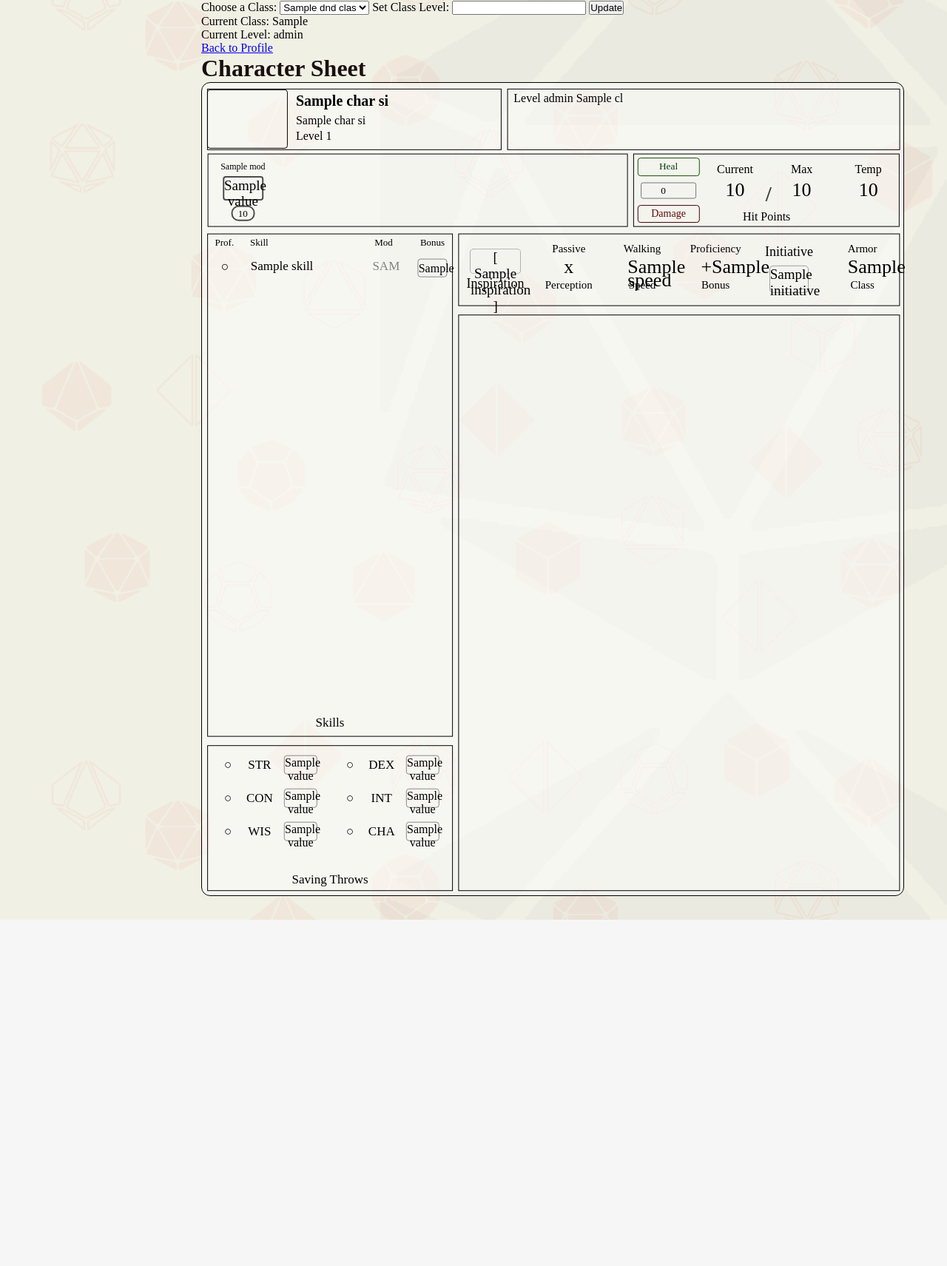
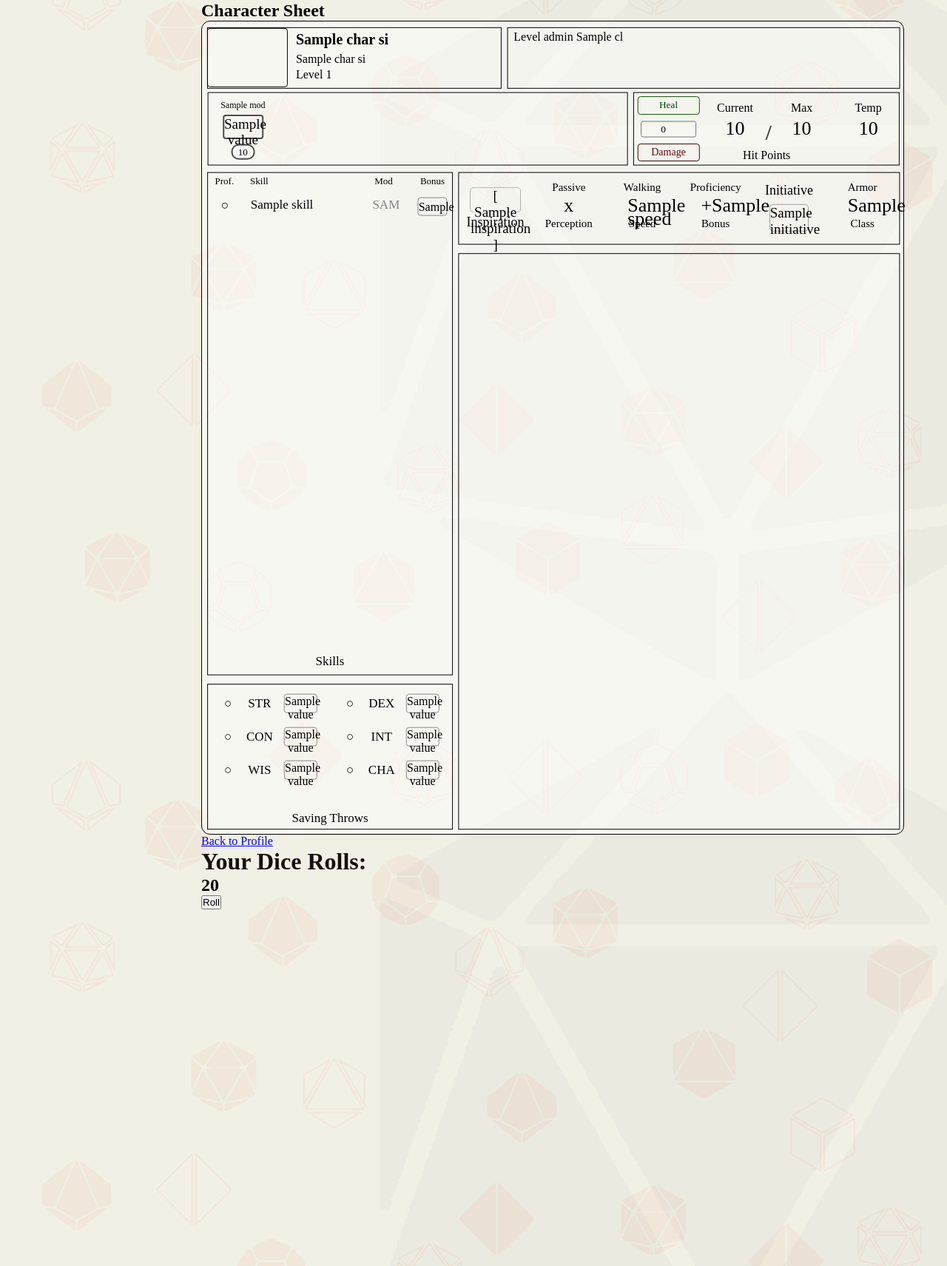
Before and after one commit to Sahmuraii/RoleInitative, a Flask app: template src/templates/character/character.html in a window 1280 px wide. Shown: the part 150-1861 px from the top of the page at 74% size. Before the commit the page ends 1393 px from the top, so only its background shows below. Run offline with Flask 3, Linux system fonts and the light colour scheme; the visitor is signed in with stand-in values (Sample User, id 1); the template is opened without the code that fills it: most values are stand-ins (such as "Sample title", 1, 10 or a date in 2020); parts of the project's set-up code (start-up, migrations or seed data) failed here and were passed over.

Commit message:
Complete simulated dice rolling

```diff
--- a/src/static/css/character_sheet_view.css
+++ b/src/static/css/character_sheet_view.css
@@ -1,4 +1,8 @@
 
+
+html {
+    scroll-behavior: smooth;
+}
 
 .default_sheet_container {
     height: 1100px;
--- /dev/null
+++ b/src/static/js/character_rolling.js
@@ -0,0 +1,99 @@
+const display = document.getElementById("numberDisplay");
+const textDisplay = document.getElementById("rollingTextDisplay");
+const skills = document.getElementsByName("skill_id_modifier");
+
+function rollDice(sides, modifier) {
+    textDisplay.textContent = "";
+    display.scrollIntoView();
+    changeDisplay(sides, modifier);
+}
+
+function changeDisplay(max, modifier) {
+
+    var changes = 0;
+    const totalChanges = 20;
+    const intervalTime = 1500 / totalChanges;
+
+
+    const interval = setInterval(() => {
+        changes++;
+        randValue = Math.ceil(Math.random() * max);
+        display.textContent = `${randValue}`;
+
+        if (changes === totalChanges) {
+            clearInterval(interval);
+            if(modifier < 0) {
+                display.textContent += ` - ${Math.abs(modifier)} = ${randValue + modifier}`
+            }
+            else {
+                display.textContent += ` + ${modifier} = ${randValue + modifier}`
+            }
+
+            if(randValue == max) {
+                textDisplay.textContent = "Critical Hit!";
+            }
+            else if(randValue == 1) {
+                textDisplay.textContent = "Critical Failure...";
+            }
+            else {
+                textDisplay.textContent = `You rolled a ${randValue + modifier}!`;
+            }
+
+        }
+    }, intervalTime);
+
+}
+
+document.addEventListener("DOMContentLoaded", () => {
+    document.querySelectorAll(".character_skill_line_bonus").forEach((element) => {
+        element.addEventListener("click", () => {
+            rollDice(20, parseInt(element.textContent));
+        });
+    });
+
+    initiativeButton = document.getElementById("initiative_field")
+    initiativeButton.addEventListener("click", () => {
+        rollDice(20, parseInt(initiativeButton.textContent))
+    });
+
+    initiativeButton = document.getElementById("initiative_field")
+    initiativeButton.addEventListener("click", () => {
+        rollDice(20, parseInt(initiativeButton.textContent))
+    });
+
+    document.querySelectorAll(".character_modifier_field").forEach((element) => {
+        element.addEventListener("click", () => {
+            rollDice(20, parseInt(element.textContent));
+        });
+    });
+
+    savingthrow0 = document.getElementById("saving_throw_1_field")
+    savingthrow0.addEventListener("click", () => {
+        rollDice(20, parseInt(savingthrow0.textContent))
+    });
+
+    savingthrow1 = document.getElementById("saving_throw_1_field_1")
+    savingthrow1.addEventListener("click", () => {
+        rollDice(20, parseInt(savingthrow1.textContent))
+    });
+
+    savingthrow2 = document.getElementById("saving_throw_1_field_2")
+    savingthrow2.addEventListener("click", () => {
+        rollDice(20, parseInt(savingthrow2.textContent))
+    });
+
+    savingthrow3 = document.getElementById("saving_throw_1_field_3")
+    savingthrow3.addEventListener("click", () => {
+        rollDice(20, parseInt(savingthrow3.textContent))
+    });
+
+    savingthrow4 = document.getElementById("saving_throw_1_field_4")
+    savingthrow4.addEventListener("click", () => {
+        rollDice(20, parseInt(savingthrow4.textContent))
+    });
+
+    savingthrow5 = document.getElementById("saving_throw_1_field_5")
+    savingthrow5.addEventListener("click", () => {
+        rollDice(20, parseInt(savingthrow5.textContent))
+    });
+});
--- a/src/templates/character/character.html
+++ b/src/templates/character/character.html
@@ -8,36 +8,20 @@
         <h1>{{ character.name }}</h1>
         <p>Owner: {{ user.username }}</p>
 
-        <form method="POST" action="{{ url_for('character_bp.character', character_id=character.char_id) }}">
-            <label for="class_id">Choose a Class:</label>
-            <select id="class_id" name="class_id">
-                {% for dnd_class in all_classes %}
-                    <option value="{{ dnd_class.class_id }}"
-                        {% if current_class and dnd_class.name == current_class %} selected {% endif %}>
-                        {{ dnd_class.name }}
-                    </option>
-                {% endfor %}
-            </select>
-
-            <label for="class_level">Set Class Level:</label>
-            <input type="number" id="class_level" name="class_level" min="1" value="{{ current_level if current_level else 1 }}">
-
-            <button type="submit">Update</button>
-        </form>
-
-        <p>
-            Current Class: {{ current_class if current_class else "None" }} <br>
-            Current Level: {{ current_level if current_level else "N/A" }}
-        </p>
-
-            <a href="/profile/{{current_user.username}}">Back to Profile</a>
-
-        <h1>Character Sheet</h1>
+        <h2>Character Sheet</h2>
         {% from "character/character_sheet_view.html" import insert_character_sheet with context %}
         <div class="default_sheet_container">
             {{ insert_character_sheet() }}
         </div>
+        <a href="/profile/{{current_user.username}}">Back to Profile</a>
 
+        <div id="dice_rolling" class="dice_rolling">
+            <h1>Your Dice Rolls:</h1>
+            <h2 id="numberDisplay">20</h2>
+            <p id="rollingTextDisplay"> </p>
+            <button onclick="rollDice(1)">Roll</button>
+            <br><br><br><br><br><br><br><br><br><br><br><br><br><br><br><br><br><br><br><br><br><br><br><br><br><br>
+        </div>
         {% else %}
         <h1>You're not logged in!</h1>
         <a href="{{ url_for('auth_bp.login') }}">Click here to log in.<br></a>
@@ -46,6 +30,7 @@
         {%endif%}
 
     </div>
+    <script src="../../static/js/character_rolling.js"></script>
 
 
 {% endblock %}
--- a/src/templates/character/character_sheet_view.html
+++ b/src/templates/character/character_sheet_view.html
@@ -46,7 +46,7 @@
                 <span class="character_skill_line_proficient" id="skill_{{skill['skill_id']}}_proficient">&#9675;</span>  <!-- TODO: Add Jinja code to check if skill is proficient (represented by &#9679; )-->
                 <span class="character_skill_line_skill_name" id="skill_{{skill['skill_id']}}_name">{% if skill["skill_name"] is defined %}{{ skill["skill_name"] }}{% else %}[Unknown Skill Name]{% endif %}</span>
                 <span class="character_skill_line_mod" id="mod_{{skill['skill_id']}}_label">{% if skill["modifier_type"] is defined %}{{ skill["modifier_type"][:3].upper() }}{% else %}[??]{% endif %}</span>
-                <button id="skill_{{skill['skill_id']}}_modifier" class="character_skill_line_bonus">{% if skill["modifier_value"] is defined %}{% if skill["modifier_value"] >= 0 %}+{% endif %}{{ skill["modifier_value"] }}{% else %}--{% endif %}</button>
+                <button id="skill_{{skill['skill_id']}}_modifier" name="skill_id_modifier" class="character_skill_line_bonus">{% if skill["modifier_value"] is defined %}{% if skill["modifier_value"] >= 0 %}+{% endif %}{{ skill["modifier_value"] }}{% else %}--{% endif %}</button>
             </div>
         {% endfor %}
         <!-- end Jinja loop-->
```
